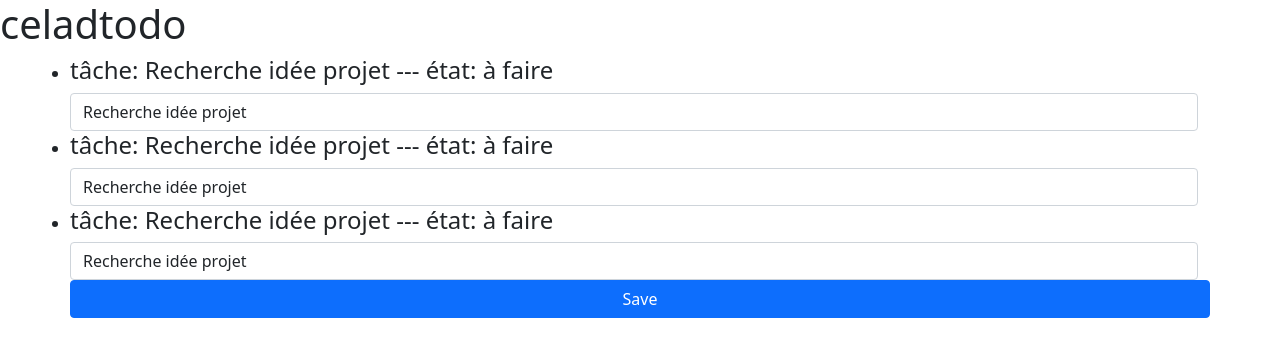
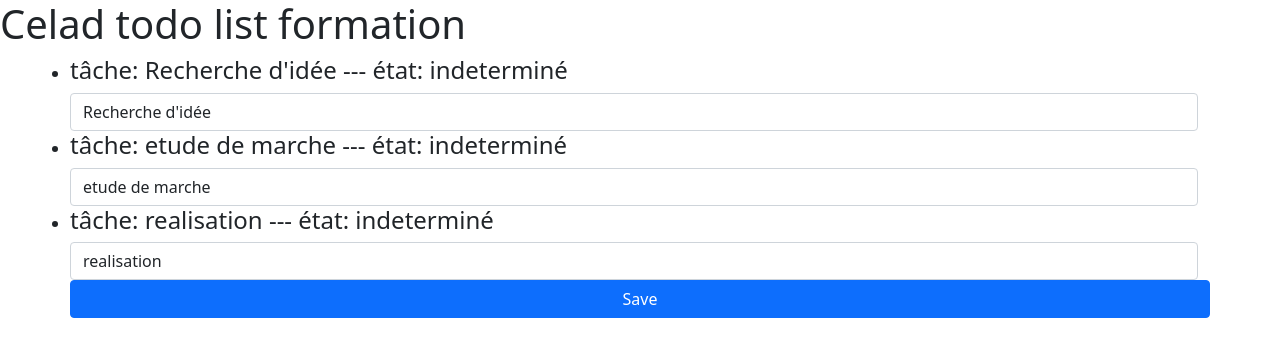
Before and after one commit to maaash/celadtodo, an Angular app: page / in a window 1280 px wide. Shown: the top 356 px of the page. Built offline with nearby package versions, Linux system fonts and the light colour scheme.

Commit message:
property binding

```diff
--- a/src/app/app.component.html
+++ b/src/app/app.component.html
@@ -2,9 +2,9 @@
 <div class="container">
   <div class="row">
     <ul class="list-group">
-      <app-tache></app-tache>
-      <app-tache></app-tache>
-      <app-tache></app-tache>
+      <app-tache [nom]="tache1" [etat]="'terminée'"></app-tache>
+      <app-tache [nom]="tache2" [etat]="'terminée'"></app-tache>
+      <app-tache [nom]="tache3" [etat]="'terminée'"></app-tache>
     </ul>
 
     <button class="btn btn-primary" [disabled]="!isConnected" (click)="onSauvegarde()"> Save </button>
--- a/src/app/app.component.ts
+++ b/src/app/app.component.ts
@@ -6,9 +6,14 @@ import { Component } from '@angular/core';
   styleUrls: ['./app.component.scss']
 })
 export class AppComponent {
-  title = 'celadtodo';
+  title = 'Celad todo list formation';
 
   public isConnected: boolean = true
+
+  public tache1 = "Recherche d'idée"
+  public tache2 = "etude de marche"
+  public tache3 = "realisation"
+
 
   constructor(){
     setTimeout(() => {
--- a/src/app/tache/tache.component.ts
+++ b/src/app/tache/tache.component.ts
@@ -1,4 +1,4 @@
-import { Component, OnInit } from '@angular/core';
+import { Component, Input, OnInit } from '@angular/core';
 
 @Component({
   selector: 'app-tache',
@@ -8,8 +8,8 @@ import { Component, OnInit } from '@angular/core';
 export class TacheComponent implements OnInit {
 
 
-  public nameTache: string = "Recherche idée projet"
-  public etatTache: string = "afaire"
+  @Input("nom") public nameTache: string = "Recherche idée projet"
+  @Input("etat") public etatTache: string = "afaire"
 
 
   constructor() {
```
